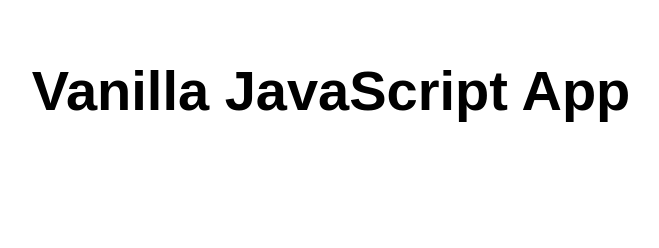
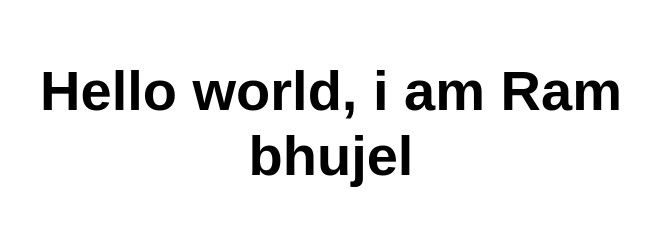
Before and after one commit to RamBhujel/my-first-static-web-app, a website: page src/index.html in a window 1280 px wide. Shown: the whole page, without its empty margins (309-968 px from the left). Drawn offline with Linux system fonts and the light colour scheme.

Commit message:
Update index.html

```diff
--- a/src/index.html
+++ b/src/index.html
@@ -5,12 +5,12 @@
   <meta charset="UTF-8">
   <meta name="viewport" content="width=device-width, initial-scale=1.0">
   <link rel="stylesheet" href="styles.css">
-  <title>Vanilla JavaScript App</title>
+  <title>Hello World!! </title>
 </head>
 
 <body>
   <main>
-    <h1>Vanilla JavaScript App</h1>
+    <h1>Hello world, i am Ram bhujel</h1>
   </main>
 </body>
 
```
